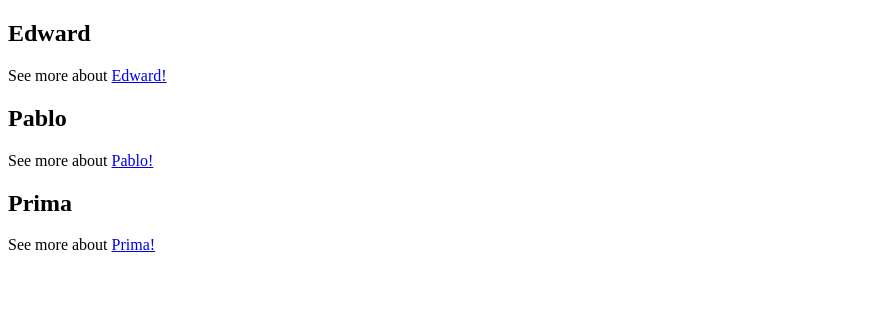
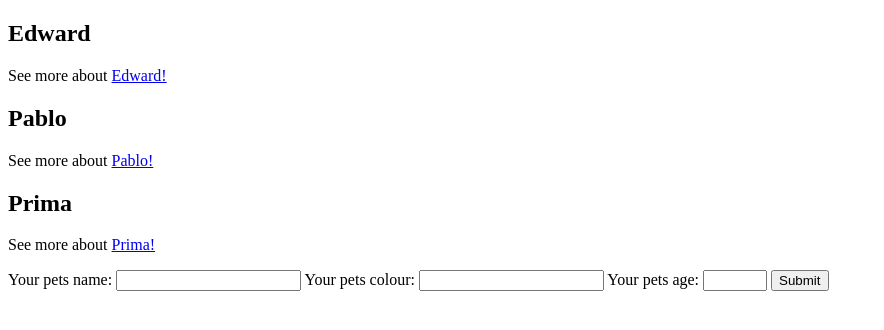
Before and after one commit to jarikhenriksen/djangoPractice, a Django app: template djangoPractice/petShop/templates/petShop/index.html in a window 1280 px wide. Shown: the top 330 px of the page, without its empty margins (0-884 px from the left). Run offline with Django 4.2, Linux system fonts and the light colour scheme; the template is opened without the code that fills it: values that come from a table or form of the project are taken from there, others are empty; data comes from the database, SQL or seed files in the repository.

Commit message:
add form, not appearing in html template

```diff
--- /dev/null
+++ b/djangoPractice/petShop/forms.py
@@ -0,0 +1,6 @@
+from django import forms
+
+class PetForm(forms.Form):
+    petName = forms.CharField(label='Your pets name', max_length=50)
+    petColour = forms.CharField(label='Your pets colour', max_length=50)
+    petAge = forms.IntegerField(label='Your pets age', min_value=0, max_value=100)
--- a/djangoPractice/petShop/templates/petShop/index.html
+++ b/djangoPractice/petShop/templates/petShop/index.html
@@ -9,9 +9,15 @@
     See more about
     <a href = "{% url 'specificPet' pet.name %}">{{pet.name}}!<a/>
 
-    {% comment %} make above a link using 'url' {% endcomment %}
+
 </p>
 
 {% endfor %}
 
+<form action="" method="POST">
+    {% csrf_token %}
+    {{form}}
+<input type="submit" value="Submit">
+</form>
+
 {% endblock  %}
--- a/djangoPractice/petShop/urls.py
+++ b/djangoPractice/petShop/urls.py
@@ -3,5 +3,6 @@ from . import views
 
 urlpatterns = [
     path('', views.index),
-    path('<str:name>', views.petPage, name='specificPet')
+    path('<str:name>', views.petPage, name='specificPet'),
+
 ]
```
Also changed, not shown: djangoPractice/petShop/views.py (+18 -4 lines).
